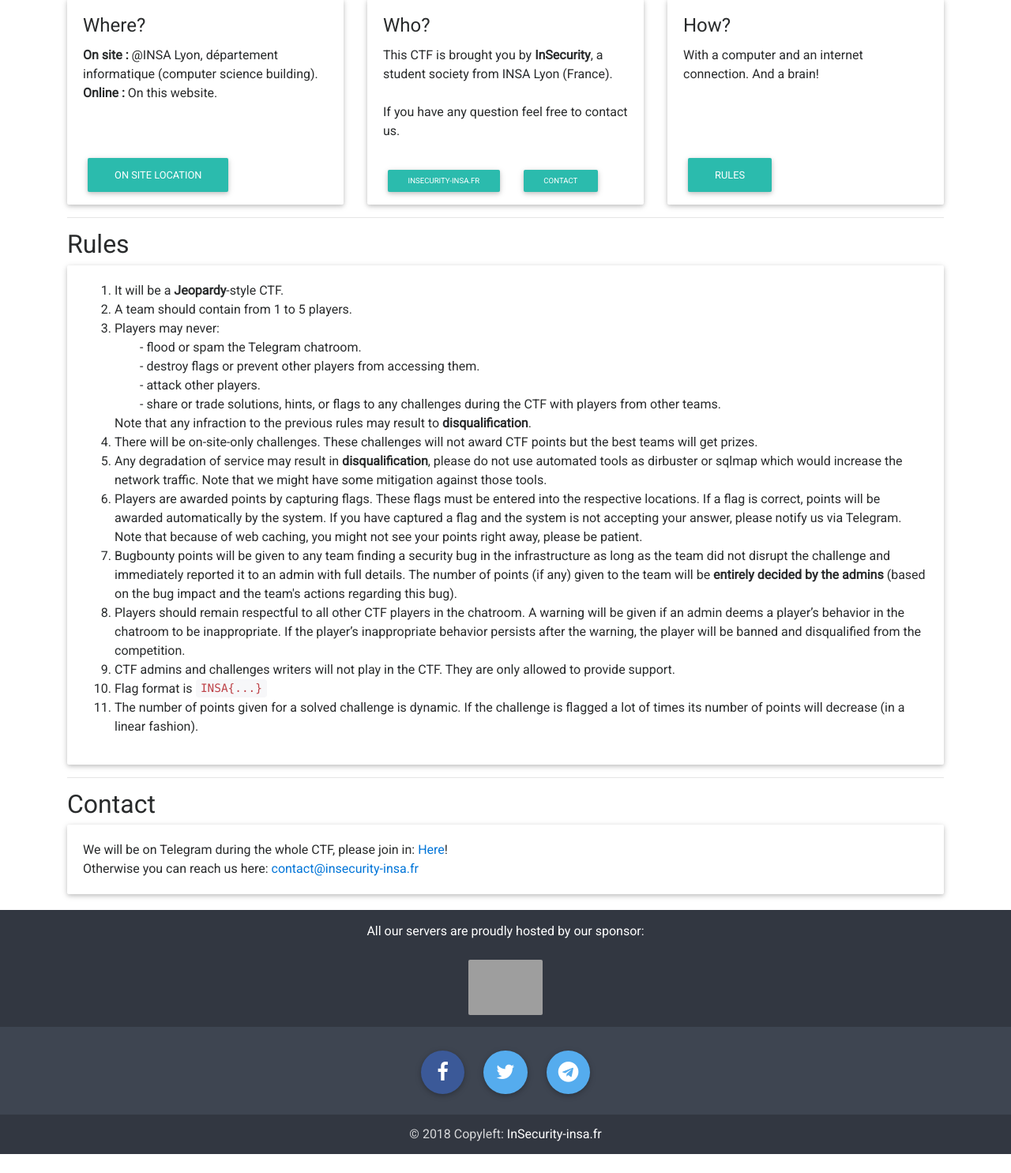
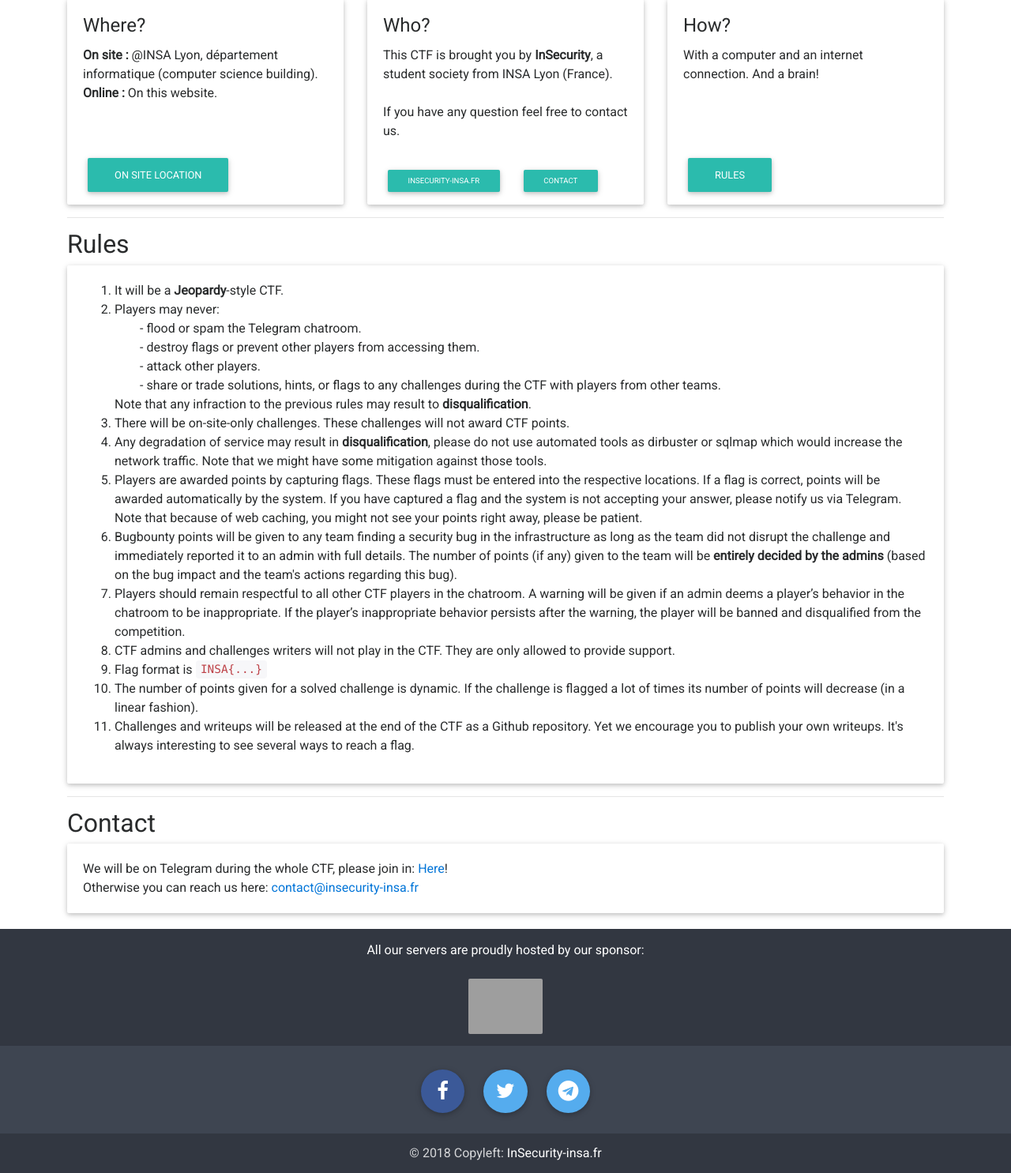
Before and after one commit to HugoDelval/inshack-scoreboard, a Django app: page / in a window 1280 px wide. Shown: the part 596-2081 px from the top of the page at 79% size. Before the commit the page ends 2057 px from the top, so only its background shows below. Run offline with Django 3.2, Linux system fonts and the light colour scheme; parts of the project's set-up code (start-up, migrations or seed data) failed here and were passed over; some libraries are stand-ins or nearby versions; grey boxes are pictures that could not be loaded.

Commit message:
update rules

```diff
--- a/app/information/templates/information/home.html
+++ b/app/information/templates/information/home.html
@@ -105,9 +105,6 @@
                 It will be a <b>Jeopardy</b>-style CTF.
             </li>
             <li>
-                A team should contain from 1 to 5 players.
-            </li>
-            <li>
                 Players may never: <br>
                   - flood or spam the Telegram chatroom.<br>
                   - destroy flags or prevent other players from accessing them.<br>
@@ -117,7 +114,7 @@
                 Note that any infraction to the previous rules may result to <b>disqualification</b>.
             </li>
             <li>
-                There will be on-site-only challenges. These challenges will not award CTF points but the best teams will get prizes.
+                There will be on-site-only challenges. These challenges will not award CTF points.
             </li>
             <li>
                 Any degradation of service may result in <b>disqualification</b>, please do not use automated tools as
@@ -150,6 +147,10 @@
             <li>
                 The number of points given for a solved challenge is dynamic. If the challenge is flagged a lot of times its number of points will decrease (in a linear fashion).
             </li>
+            <li>
+                Challenges and writeups will be released at the end of the CTF as a Github repository.
+                Yet we encourage you to publish your own writeups. It's always interesting to see several ways to reach a flag.
+            </li>
         </ol>
     </div>
     <hr>
```
